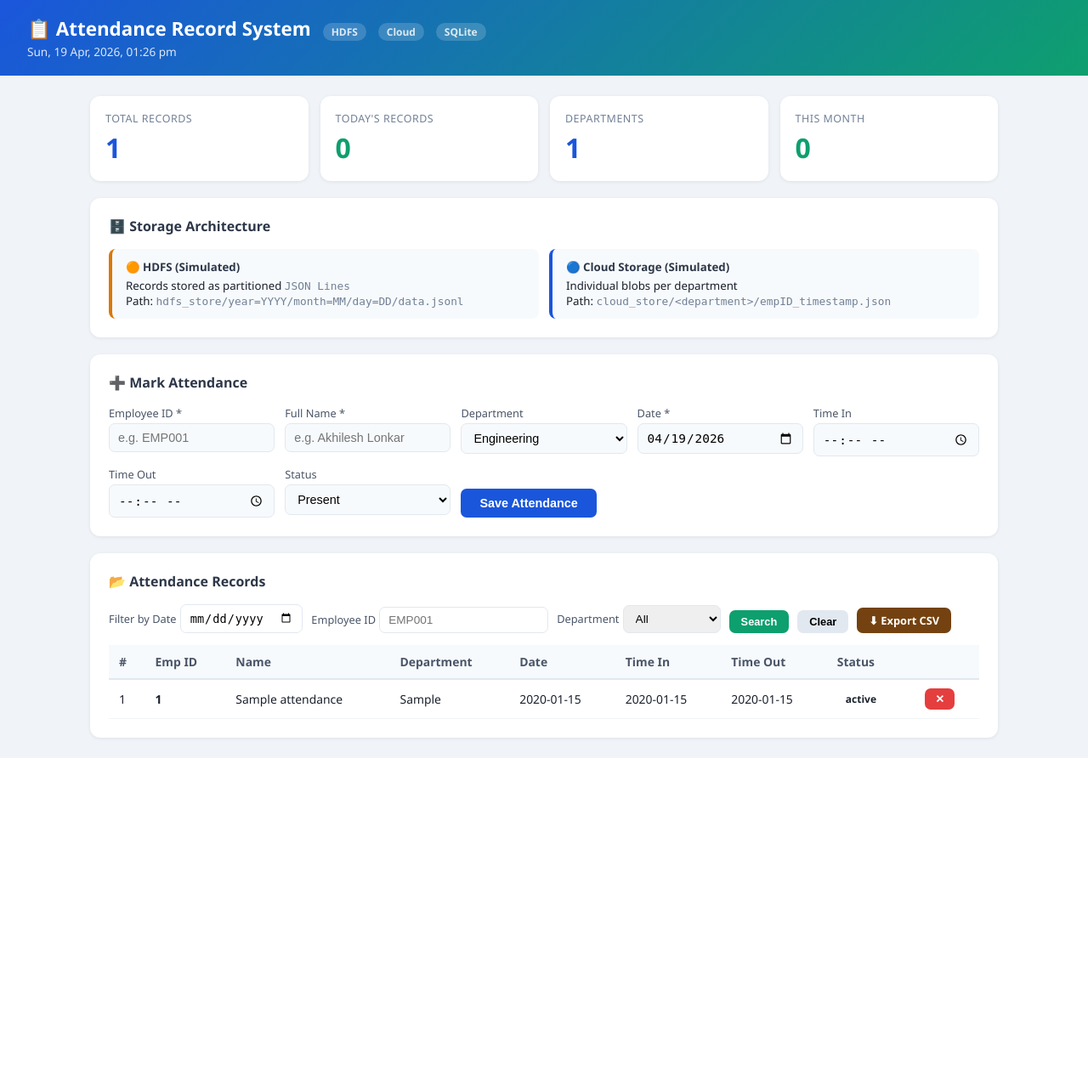
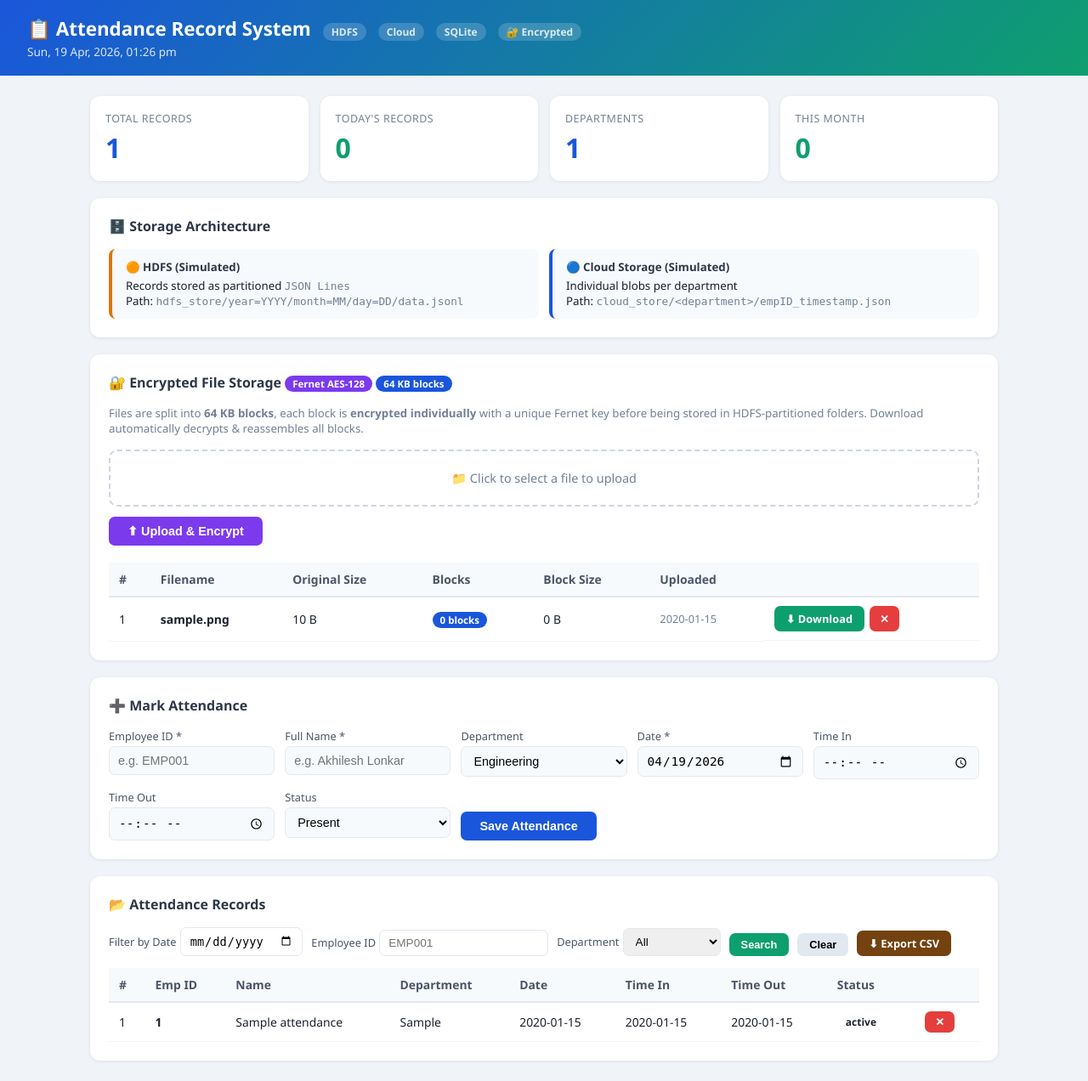
Before and after one commit to akhileshlonkar/attendence_system, a Flask app: page / in a window 1280 px wide. Shown: the whole page at 85% size. Before the commit the page ends 892 px from the top, so only its background shows below. Run offline with Flask 3, Linux system fonts and the light colour scheme; tables that the repository leaves empty hold one stand-in row (values such as "Sample post").

Commit message:
Add encrypted file storage with HDFS block splitting
- Split uploaded files into 64 KB blocks
- Encrypt each block individually with Fernet (AES-128-CBC)
- Store encrypted blocks in HDFS-partitioned folders (hdfs_store/files/)
- New SQLite tables: files, file_blocks
- New API routes: POST /api/upload, GET /api/download/<id>, GET /api/files, DELETE /api/files/<id>
- Added File Storage panel to dashboard UI with upload/download/delete
- Added cryptography to requirements.txt

Co-Authored-By: Oz <oz-agent@warp.dev>

```diff
--- a/app.py
+++ b/app.py
@@ -3,11 +3,18 @@ Attendance Record Storage System
 Simulates HDFS  → local folder  : hdfs_store/
 Simulates Cloud → local folder  : cloud_store/
 SQLite database for fast queries : attendance.db
+
+File Storage (Cloud SaaS over LAN):
+  - Files are split into fixed-size blocks (64 KB each)
+  - Each block is individually encrypted with Fernet (AES-128-CBC)
+  - Encrypted blocks are stored in HDFS-style partitioned folders
+  - Download reassembles and decrypts blocks on the fly
 """
 
-import os, json, csv, sqlite3
+import os, json, csv, sqlite3, io
 from datetime import datetime
-from flask import Flask, request, jsonify, render_template, redirect, url_for
+from flask import Flask, request, jsonify, render_template, redirect, url_for, send_file
+from cryptography.fernet import Fernet
 
 # ── paths ──────────────────────────────────────────────────────────────────
 BASE_DIR    = os.path.dirname(os.path.abspath(__file__))
@@ -15,8 +22,12 @@ HDFS_DIR    = os.path.join(BASE_DIR, "hdfs_store")   # simulates HDFS
 CLOUD_DIR   = os.path.join(BASE_DIR, "cloud_store")  # simulates S3/GCS/Azure
 DB_PATH     = os.path.join(BASE_DIR, "attendance.db")
 
+BLOCK_SIZE  = 64 * 1024          # 64 KB per block
+FILE_DIR    = os.path.join(HDFS_DIR, "files")   # encrypted blocks live here
+
 os.makedirs(HDFS_DIR,  exist_ok=True)
 os.makedirs(CLOUD_DIR, exist_ok=True)
+os.makedirs(FILE_DIR,  exist_ok=True)
 
 # ── Flask ──────────────────────────────────────────────────────────────────
 app = Flask(__name__)
@@ -40,6 +51,28 @@ def init_db():
                 time_out    TEXT,
                 status      TEXT    DEFAULT 'present',
                 created_at  TEXT    DEFAULT (datetime('now'))
+            )
+        """)
+        # File storage tables
+        conn.execute("""
+            CREATE TABLE IF NOT EXISTS files (
+                id            INTEGER PRIMARY KEY AUTOINCREMENT,
+                filename      TEXT    NOT NULL,
+                original_size INTEGER NOT NULL,
+                block_size    INTEGER NOT NULL,
+                block_count   INTEGER NOT NULL,
+                enc_key       TEXT    NOT NULL,
+                created_at    TEXT    DEFAULT (datetime('now'))
+            )
+        """)
+        conn.execute("""
+            CREATE TABLE IF NOT EXISTS file_blocks (
+                id          INTEGER PRIMARY KEY AUTOINCREMENT,
+                file_id     INTEGER NOT NULL,
+                block_index INTEGER NOT NULL,
+                block_path  TEXT    NOT NULL,
+                enc_size    INTEGER NOT NULL,
+                FOREIGN KEY(file_id) REFERENCES files(id)
             )
         """)
         conn.commit()
@@ -188,6 +221,104 @@ def submit_form():
     return redirect(url_for("dashboard"))
 
 
+# ── File Storage routes ────────────────────────────────────────────────────
+@app.route("/api/upload", methods=["POST"])
+def upload_file():
+    """Split file into 64 KB blocks, encrypt each with Fernet, store in HDFS."""
+    if "file" not in request.files:
+        return jsonify({"error": "No file field in request"}), 400
+    f = request.files["file"]
+    if f.filename == "":
+        return jsonify({"error": "Empty filename"}), 400
+
+    data          = f.read()
+    original_size = len(data)
+
+    # Generate a unique Fernet key for this file
+    key    = Fernet.generate_key()
+    fernet = Fernet(key)
+
+    # Split into fixed-size blocks
+    blocks = [data[i : i + BLOCK_SIZE] for i in range(0, max(len(data), 1), BLOCK_SIZE)]
+
+    with get_db() as conn:
+        cur = conn.execute("""
+            INSERT INTO files (filename, original_size, block_size, block_count, enc_key)
+            VALUES (?, ?, ?, ?, ?)
+        """, (f.filename, original_size, BLOCK_SIZE, len(blocks), key.decode()))
+        file_id = cur.lastrowid
+
+        for idx, block in enumerate(blocks):
+            encrypted = fernet.encrypt(block)
+            folder    = os.path.join(FILE_DIR, f"file_{file_id}", f"block_{idx}")
+            os.makedirs(folder, exist_ok=True)
+            path = os.path.join(folder, "data.enc")
+            with open(path, "wb") as bfp:
+                bfp.write(encrypted)
+            conn.execute("""
+                INSERT INTO file_blocks (file_id, block_index, block_path, enc_size)
+                VALUES (?, ?, ?, ?)
+            """, (file_id, idx, path, len(encrypted)))
+        conn.commit()
+
+    return jsonify({
+        "message":       "File uploaded, split into blocks & encrypted",
+        "file_id":       file_id,
+        "filename":      f.filename,
+        "original_size": original_size,
+        "block_size":    BLOCK_SIZE,
+        "block_count":   len(blocks),
+    }), 201
+
+
+@app.route("/api/download/<int:file_id>", methods=["GET"])
+def download_file(file_id):
+    """Decrypt and reassemble blocks, stream original file to client."""
+    with get_db() as conn:
+        meta   = conn.execute("SELECT * FROM files WHERE id=?", (file_id,)).fetchone()
+        if not meta:
+            return jsonify({"error": "File not found"}), 404
+        blocks = conn.execute(
+            "SELECT * FROM file_blocks WHERE file_id=? ORDER BY block_index",
+            (file_id,)
+        ).fetchall()
+
+    fernet = Fernet(meta["enc_key"].encode())
+    buf    = io.BytesIO()
+    for blk in blocks:
+        with open(blk["block_path"], "rb") as bfp:
+            buf.write(fernet.decrypt(bfp.read()))
+    buf.seek(0)
+    return send_file(buf, download_name=meta["filename"], as_attachment=True)
+
+
+@app.route("/api/files", methods=["GET"])
+def list_files():
+    with get_db() as conn:
+        rows = conn.execute(
+            "SELECT id, filename, original_size, block_size, block_count, created_at "
+            "FROM files ORDER BY id DESC"
+        ).fetchall()
+    return jsonify([dict(r) for r in rows])
+
+
+@app.route("/api/files/<int:file_id>", methods=["DELETE"])
+def delete_file(file_id):
+    with get_db() as conn:
+        blocks = conn.execute(
+            "SELECT block_path FROM file_blocks WHERE file_id=?", (file_id,)
+        ).fetchall()
+        for blk in blocks:
+            try:
+                os.remove(blk["block_path"])
+            except FileNotFoundError:
+                pass
+        conn.execute("DELETE FROM file_blocks WHERE file_id=?", (file_id,))
+        conn.execute("DELETE FROM files WHERE id=?", (file_id,))
+        conn.commit()
+    return jsonify({"message": f"File {file_id} deleted"})
+
+
 if __name__ == "__main__":
     print("=" * 55)
     print("  Attendance System running at http://127.0.0.1:5000")
--- a/requirements.txt
+++ b/requirements.txt
@@ -1,3 +1,4 @@
 flask>=3.0
 requests
 gunicorn
+cryptography
--- a/templates/index.html
+++ b/templates/index.html
@@ -3,7 +3,7 @@
 <head>
 <meta charset="UTF-8"/>
 <meta name="viewport" content="width=device-width, initial-scale=1.0"/>
-<title>Attendance Record System — HDFS + Cloud</title>
+<title>Attendance Record System — HDFS + Cloud SaaS</title>
 <style>
   *{box-sizing:border-box;margin:0;padding:0}
   body{font-family:'Segoe UI',sans-serif;background:#f0f4f8;color:#1a202c}
@@ -48,6 +48,14 @@
   .filter-bar{display:flex;gap:10px;flex-wrap:wrap;margin-bottom:14px;align-items:flex-end}
   .filter-bar input,.filter-bar select{padding:7px 10px;border:1px solid #e2e8f0;border-radius:7px;font-size:.85rem}
   .no-records{text-align:center;padding:30px;color:#a0aec0}
+  .enc-badge{background:#7c3aed;color:#fff;border-radius:12px;padding:2px 9px;font-size:.72rem;font-weight:600}
+  .block-badge{background:#1a56db;color:#fff;border-radius:12px;padding:2px 9px;font-size:.72rem;font-weight:600}
+  .btn-purple{background:#7c3aed;color:#fff} .btn-purple:hover{background:#6d28d9}
+  .upload-area{border:2px dashed #cbd5e0;border-radius:10px;padding:22px;text-align:center;cursor:pointer;transition:.15s}
+  .upload-area:hover{border-color:#7c3aed;background:#faf5ff}
+  .upload-area input[type=file]{display:none}
+  .file-label{font-size:.9rem;color:#718096} .file-label strong{color:#2d3748}
+  #uploadProgress{display:none;margin-top:10px;font-size:.85rem;color:#7c3aed;font-weight:600}
   @media(max-width:600px){.storage-info{grid-template-columns:1fr}}
 </style>
 </head>
@@ -59,6 +67,7 @@
       <span class="badge">HDFS</span>
       <span class="badge">Cloud</span>
       <span class="badge">SQLite</span>
+      <span class="badge">🔐 Encrypted</span>
     </h1>
     <span id="currentTime"></span>
   </div>
@@ -100,6 +109,31 @@
         Individual blobs per department<br/>
         Path: <code>cloud_store/&lt;department&gt;/empID_timestamp.json</code>
       </div>
+    </div>
+  </div>
+
+  <!-- Encrypted File Storage -->
+  <div class="panel">
+    <h2>🔐 Encrypted File Storage <span class="enc-badge">Fernet AES-128</span> <span class="block-badge">64 KB blocks</span></h2>
+    <p style="font-size:.83rem;color:#718096;margin-bottom:16px">
+      Files are split into <strong>64 KB blocks</strong>, each block is <strong>encrypted individually</strong>
+      with a unique Fernet key before being stored in HDFS-partitioned folders.
+      Download automatically decrypts &amp; reassembles all blocks.
+    </p>
+
+    <!-- Upload form -->
+    <div class="upload-area" onclick="document.getElementById('fileInput').click()" id="uploadBox">
+      <input type="file" id="fileInput" onchange="handleFileSelect(this)"/>
+      <div class="file-label" id="fileLabel">📁 Click to select a file to upload</div>
+    </div>
+    <div style="margin-top:12px;display:flex;gap:10px;align-items:center">
+      <button class="btn btn-purple" onclick="uploadFile()" id="uploadBtn" disabled>⬆ Upload &amp; Encrypt</button>
+      <div id="uploadProgress"></div>
+    </div>
+
+    <!-- Files table -->
+    <div id="filesTableWrap" style="margin-top:20px">
+      <div class="no-records">Loading files…</div>
     </div>
   </div>
 
@@ -266,6 +300,91 @@ function showToast(msg){
 // show toast if redirected after form submit
 if(window.location.search.includes("saved")||document.referrer.includes("/submit"))
   showToast("Attendance saved!");
+
+// ── Encrypted File Storage ────────────────────────────────────────────────
+let selectedFile = null;
+
+function handleFileSelect(input){
+  selectedFile = input.files[0];
+  if(selectedFile){
+    document.getElementById("fileLabel").innerHTML =
+      `📄 <strong>${selectedFile.name}</strong> (${formatBytes(selectedFile.size)})`;
+    document.getElementById("uploadBtn").disabled = false;
+  }
+}
+
+async function uploadFile(){
+  if(!selectedFile) return;
+  const btn  = document.getElementById("uploadBtn");
+  const prog = document.getElementById("uploadProgress");
+  btn.disabled = true;
+  prog.style.display = "block";
+  prog.textContent   = "Splitting into blocks & encrypting…";
+
+  const fd = new FormData();
+  fd.append("file", selectedFile);
+  try{
+    const res  = await fetch("/api/upload", {method:"POST", body:fd});
+    const data = await res.json();
+    if(res.ok){
+      showToast(`✅ Uploaded: ${data.block_count} block(s) encrypted`);
+      prog.textContent = `✓ ${data.block_count} block(s) × 64 KB, encrypted with Fernet`;
+      document.getElementById("fileLabel").innerHTML = "📁 Click to select a file to upload";
+      selectedFile = null;
+      loadFiles();
+    } else {
+      prog.textContent = "Error: " + (data.error || "Upload failed");
+    }
+  } catch(e){
+    prog.textContent = "Network error";
+  }
+  btn.disabled = false;
+}
+
+function buildFilesTable(rows){
+  const wrap = document.getElementById("filesTableWrap");
+  if(!rows.length){ wrap.innerHTML='<div class="no-records">No files uploaded yet.</div>'; return; }
+  const html = `<table>
+    <thead><tr>
+      <th>#</th><th>Filename</th><th>Original Size</th>
+      <th>Blocks</th><th>Block Size</th><th>Uploaded</th><th></th>
+    </tr></thead>
+    <tbody>` +
+    rows.map(r=>`<tr>
+      <td>${r.id}</td>
+      <td><strong>${r.filename}</strong></td>
+      <td>${formatBytes(r.original_size)}</td>
+      <td><span class="block-badge">${r.block_count} block${r.block_count!==1?'s':''}</span></td>
+      <td>${formatBytes(r.block_size)}</td>
+      <td style="font-size:.8rem;color:#718096">${r.created_at}</td>
+      <td style="display:flex;gap:6px">
+        <a href="/api/download/${r.id}" class="btn btn-success btn-sm" style="text-decoration:none">⬇ Download</a>
+        <button class="btn btn-danger" onclick="deleteFile(${r.id})">✕</button>
+      </td>
+    </tr>`).join("") +
+    `</tbody></table>`;
+  wrap.innerHTML = html;
+}
+
+async function loadFiles(){
+  const rows = await fetch("/api/files").then(r=>r.json());
+  buildFilesTable(rows);
+}
+loadFiles();
+
+async function deleteFile(id){
+  if(!confirm("Delete this file and all its encrypted blocks?")) return;
+  await fetch(`/api/files/${id}`,{method:"DELETE"});
+  showToast("File deleted");
+  loadFiles();
+}
+
+function formatBytes(b){
+  if(b===0) return "0 B";
+  const k=1024, s=["B","KB","MB","GB"];
+  const i=Math.floor(Math.log(b)/Math.log(k));
+  return parseFloat((b/Math.pow(k,i)).toFixed(1))+" "+s[i];
+}
 </script>
 </body>
 </html>
```
